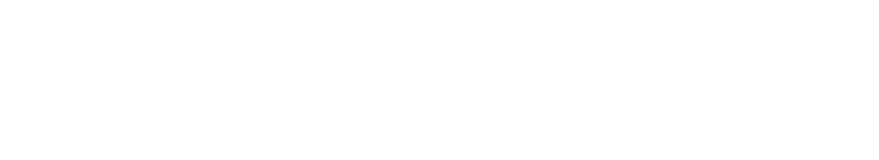
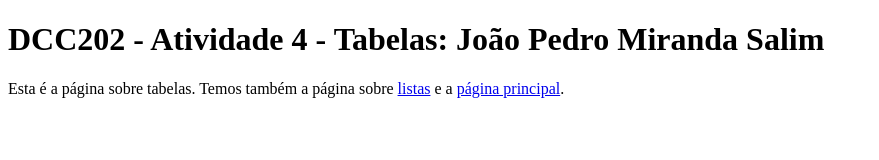
Before and after one commit to ufjf-dcc202/ufjf-dcc202-2023-3-b-atv4-jpsalim21, a website: page tabelas.html in a window 1280 px wide. Shown: the whole page, without its empty margins (0-879 px from the left). Drawn offline with Linux system fonts and the light colour scheme.

Commit message:
Cria título, parágrafo e âncoras no tabelas.html

```diff
--- a/tabelas.html
+++ b/tabelas.html
@@ -1,11 +1,16 @@
 <!DOCTYPE html>
-<html lang="en">
+<html lang="pt">
 <head>
     <meta charset="UTF-8">
     <meta name="viewport" content="width=device-width, initial-scale=1.0">
-    <title>Document</title>
+    <title>DCC202 - Atividade 4 - Tabelas: João Pedro Miranda Salim</title>
 </head>
 <body>
-
+    <main>
+        <h1>DCC202 - Atividade 4 - Tabelas: João Pedro Miranda Salim</h1>
+        <p>Esta é a página sobre tabelas.
+            Temos também a página sobre <a href="listas.html">listas</a>
+            e a <a href="index.html">página principal</a>.</p>
+    </main>
 </body>
 </html>
```
